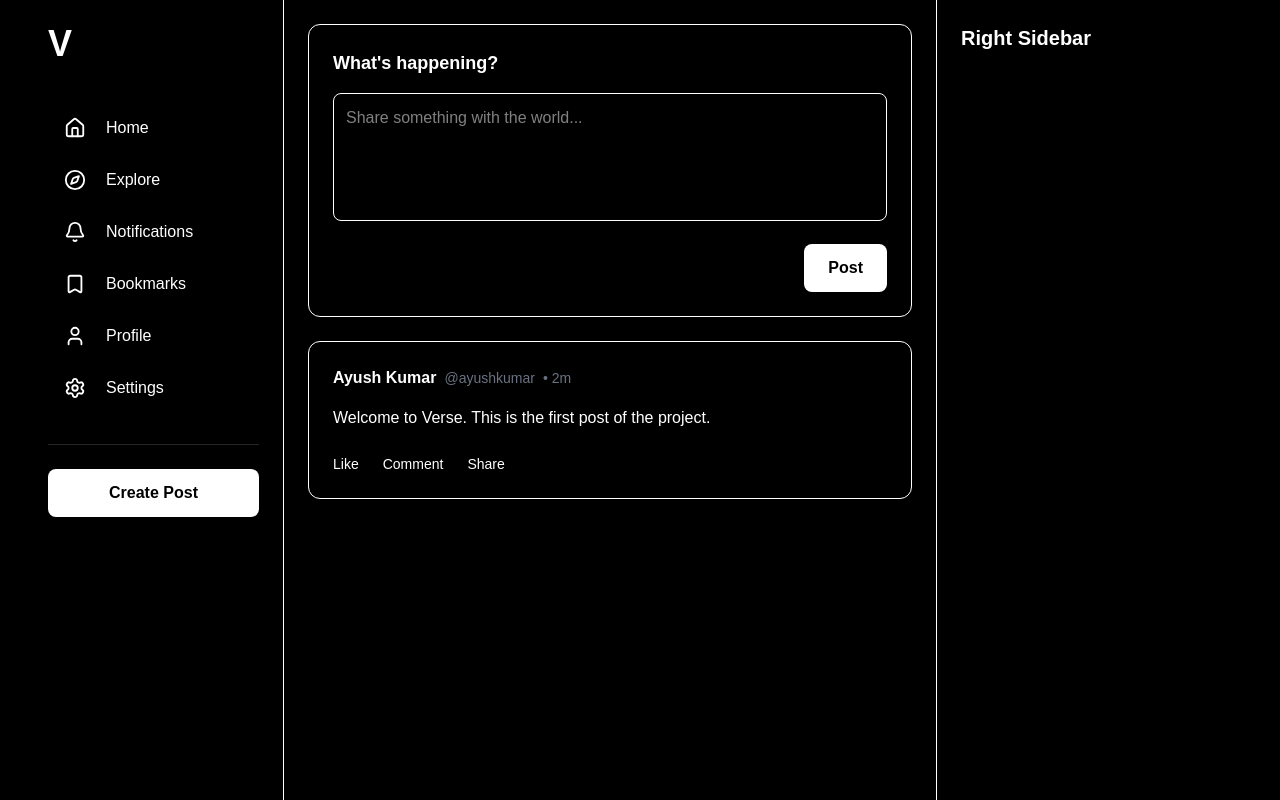
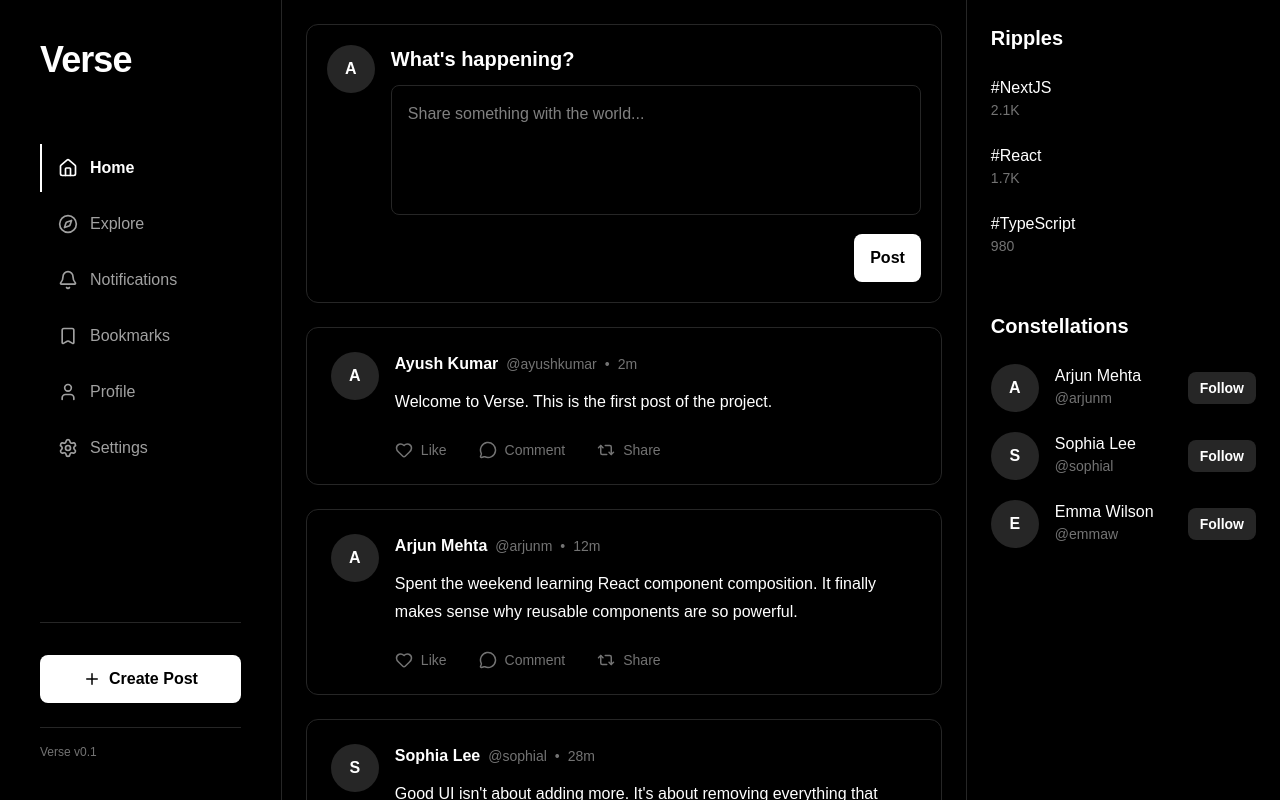
Before and after one commit to Ayushkumar20045/verse, a Next.js app: page / in a window 1280 px wide. Shown: the top 800 px of the page. Built offline with nearby package versions, Linux system fonts and the light colour scheme.

Commit message:
feat: refine desktop layout and improve UI components

```diff
--- a/app/page.tsx
+++ b/app/page.tsx
@@ -4,12 +4,23 @@ import Sidebar from "@/components/layout/Sidebar";
 
 export default function Home() {
   return (
-    <div className="bg-black text-white">
-      <div className="mx-auto grid min-h-screen max-w-7xl grid-cols-[260px_1fr_320px] px-6">
-        <Sidebar />
-        <Feed />
-        <RightSidebar />
+    <main className="min-h-screen bg-black text-white">
+      <div className="mx-auto flex max-w-[1440px]">
+        {/* Sidebar */}
+        <aside className="w-72 border-r border-neutral-800">
+          <Sidebar />
+        </aside>
+
+        {/* Feed */}
+        <section className="w-[700px] border-r border-neutral-800">
+          <Feed />
+        </section>
+
+        {/* Right Sidebar */}
+        <aside className="w-[320px]">
+          <RightSidebar />
+        </aside>
       </div>
-    </div>
+    </main>
   );
 }
--- a/components/feed/PostCard.tsx
+++ b/components/feed/PostCard.tsx
@@ -1,3 +1,11 @@
+import {
+  Heart,
+  MessageCircle,
+  Repeat2,
+} from "lucide-react";
+
+import Avatar from "@/components/ui/Avatar";
+
 type PostCardProps = {
   author: string;
   username: string;
@@ -12,25 +20,50 @@ export default function PostCard({
   content,
 }: PostCardProps) {
   return (
-    <article className="rounded-xl border p-6">
-      <div className="flex items-center gap-2">
-        <h3 className="font-semibold">{author}</h3>
+    <article className="rounded-xl border border-neutral-800 p-6 transition-colors hover:border-neutral-700">
+      <div className="flex items-start gap-4">
+        <Avatar name={author} />
 
-        <span className="text-sm text-gray-500">
-          {username}
-        </span>
+        <div className="flex-1">
+          <div className="flex items-center gap-2">
+            <h3 className="font-semibold">
+              {author}
+            </h3>
 
-        <span className="text-sm text-gray-500">
-          • {time}
-        </span>
-      </div>
+            <span className="text-sm text-neutral-500">
+              {username}
+            </span>
 
-      <p className="mt-4">{content}</p>
+            <span className="text-sm text-neutral-500">
+              •
+            </span>
 
-      <div className="mt-6 flex gap-6 text-sm">
-        <button>Like</button>
-        <button>Comment</button>
-        <button>Share</button>
+            <span className="text-sm text-neutral-500">
+              {time}
+            </span>
+          </div>
+
+          <p className="mt-3 leading-7">
+            {content}
+          </p>
+
+          <div className="mt-6 flex items-center gap-8 text-sm text-neutral-500">
+            <button className="flex items-center gap-2 transition-colors hover:text-red-500">
+              <Heart size={18} />
+              <span>Like</span>
+            </button>
+
+            <button className="flex items-center gap-2 transition-colors hover:text-blue-500">
+              <MessageCircle size={18} />
+              <span>Comment</span>
+            </button>
+
+            <button className="flex items-center gap-2 transition-colors hover:text-green-500">
+              <Repeat2 size={18} />
+              <span>Share</span>
+            </button>
+          </div>
+        </div>
       </div>
     </article>
   );
--- a/components/feed/PostComposer.tsx
+++ b/components/feed/PostComposer.tsx
@@ -1,23 +1,29 @@
+import Avatar from "@/components/ui/Avatar";
 import Button from "@/components/ui/Button";
 
 export default function PostComposer() {
   return (
-    <section className="rounded-xl border p-6">
-     <h2 className="text-lg font-semibold">
+    <section className="rounded-xl border border-neutral-800 p-5">
+      <div className="flex items-start gap-4">
+        <Avatar name="Ayush Kumar" />
+
+        <div className="flex-1">
+<h2 className="mb-3 text-xl font-semibold">
   What&apos;s happening?
 </h2>
+
           <textarea
+            rows={4}
             placeholder="Share something with the world..."
-        className="mt-4 h-32 w-full resize-none rounded-lg border p-3 outline-none"
+            className="w-full resize-none rounded-lg border border-neutral-800 bg-transparent p-4 outline-none transition-colors focus:border-neutral-600"
           />
 
-      <div className="mt-4 flex justify-end">
-        <Button
-          variant="primary"
-          className="w-auto px-6"
-        >
+          <div className="mt-3 flex justify-end">
+            <Button variant="primary">
               Post
             </Button>
+          </div>
+        </div>
       </div>
     </section>
   );
--- a/components/layout/RightSidebar.tsx
+++ b/components/layout/RightSidebar.tsx
@@ -1,7 +1,72 @@
+import Avatar from "@/components/ui/Avatar";
+import Button from "@/components/ui/Button";
+
+import { trends } from "@/lib/trends";
+import { users } from "@/lib/users";
+
 export default function RightSidebar() {
   return (
-    <aside className="min-h-screen border-l p-6">
-      <h2 className="text-xl font-bold">Right Sidebar</h2>
+    <aside className="min-h-screen p-6">
+      {/* Ripples */}
+      <section>
+        <h2 className="mb-6 text-xl font-bold">
+          Ripples
+        </h2>
+
+        <div className="space-y-6">
+          {trends.map((trend) => (
+            <div
+              key={trend.id}
+              className="cursor-pointer transition-colors hover:text-neutral-300"
+            >
+              <h3 className="font-medium">
+                {trend.topic}
+              </h3>
+
+              <p className="text-sm text-neutral-500">
+                {trend.posts}
+              </p>
+            </div>
+          ))}
+        </div>
+      </section>
+
+      {/* Constellations */}
+      <section className="mt-14">
+        <h2 className="mb-6 text-xl font-bold">
+          Constellations
+        </h2>
+
+        <div className="space-y-5">
+          {users.map((user) => (
+            <div
+              key={user.id}
+              className="flex items-center justify-between"
+            >
+              <div className="flex items-center gap-4">
+                <Avatar name={user.name} />
+
+                <div>
+                  <h3 className="font-medium leading-none">
+                    {user.name}
+                  </h3>
+
+                  <p className="mt-1 text-sm text-neutral-500">
+                    {user.username}
+                  </p>
+                </div>
+              </div>
+
+              <Button
+                variant="secondary"
+                size="sm"
+              >
+                Follow
+              </Button>
+            </div>
+          ))}
+        </div>
+      </section>
     </aside>
   );
 }
--- a/components/layout/Sidebar.tsx
+++ b/components/layout/Sidebar.tsx
@@ -1,27 +1,37 @@
 import Link from "next/link";
+import { Plus } from "lucide-react";
+
 import Button from "@/components/ui/Button";
 import { navigation } from "@/lib/navigation";
 
 export default function Sidebar() {
   return (
-    <aside className="min-h-screen border-r p-6">
-      <h1 className="mb-10 text-4xl font-extrabold tracking-tight">
-        V
-      </h1>
+    <aside className="flex h-screen flex-col px-10 py-10">
+      {/* Logo */}
+      <div className="mb-12">
+        <h1 className="text-4xl font-extrabold tracking-tight">
+          Verse
+        </h1>
+      </div>
 
-      <nav className="mt-6">
-        <ul className="space-y-1">
-          {navigation.map((item) => {
+      {/* Navigation */}
+      <nav className="mt-4 flex-1">
+        <ul className="space-y-2">
+          {navigation.map((item, index) => {
             const Icon = item.icon;
+            const isActive = index === 0;
 
             return (
               <li key={item.id}>
                 <Link
                   href={item.href}
-                  className="flex items-center gap-5 rounded-lg px-4 py-3 text-base font-medium transition-colors hover:bg-neutral-900"
+                  className={`flex items-center gap-3 border-l-2 py-3 pl-4 transition-all duration-200 ${
+                    isActive
+                      ? "border-white text-white font-semibold"
+                      : "border-transparent text-neutral-400 hover:border-neutral-700 hover:text-white"
+                  }`}
                 >
-                  <Icon size={22} />
-
+                  <Icon size={20} />
                   <span>{item.label}</span>
                 </Link>
               </li>
@@ -30,10 +40,22 @@ export default function Sidebar() {
         </ul>
       </nav>
 
-      <div className="mt-8 border-t border-neutral-800 pt-6">
-        <Button variant="primary" className="w-full">
-          Create Post
+      {/* Create Post */}
+      <div className="mt-10 border-t border-neutral-800 pt-8">
+        <Button
+          variant="primary"
+          className="flex w-full items-center justify-center gap-2"
+        >
+          <Plus size={18} />
+          <span>Create Post</span>
         </Button>
+      </div>
+
+      {/* Footer */}
+      <div className="mt-6 border-t border-neutral-800 pt-4">
+        <p className="text-xs text-neutral-500">
+          Verse v0.1
+        </p>
       </div>
     </aside>
   );
--- a/components/ui/Button.tsx
+++ b/components/ui/Button.tsx
@@ -4,11 +4,13 @@ import clsx from "clsx";
 type ButtonProps = {
   children: ReactNode;
   variant: "primary" | "secondary" | "danger";
+  size?: "sm" | "md";
 } & ButtonHTMLAttributes<HTMLButtonElement>;
 
 export default function Button({
   children,
   variant,
+  size = "md",
   className,
   ...props
 }: ButtonProps) {
@@ -18,11 +20,17 @@ export default function Button({
     danger: "bg-red-600 text-white hover:bg-red-700",
   };
 
+  const sizes = {
+    sm: "px-3 py-1.5 text-sm",
+    md: "px-4 py-3",
+  };
+
   return (
     <button
       className={clsx(
-        "rounded-lg px-4 py-3 font-semibold transition-colors",
+        "rounded-lg font-semibold transition-colors",
         variants[variant],
+        sizes[size],
         className
       )}
       {...props}
--- a/lib/posts.ts
+++ b/lib/posts.ts
@@ -6,4 +6,44 @@ export const posts = [
     time: "2m",
     content: "Welcome to Verse. This is the first post of the project.",
   },
+  {
+    id: 2,
+    author: "Arjun Mehta",
+    username: "@arjunm",
+    time: "12m",
+    content:
+      "Spent the weekend learning React component composition. It finally makes sense why reusable components are so powerful.",
+  },
+  {
+    id: 3,
+    author: "Sophia Lee",
+    username: "@sophial",
+    time: "28m",
+    content:
+      "Good UI isn't about adding more. It's about removing everything that doesn't need to be there.",
+  },
+  {
+    id: 4,
+    author: "Noah Carter",
+    username: "@noahc",
+    time: "1h",
+    content:
+      "Just deployed my portfolio after weeks of polishing it. Small improvements every day really do add up.",
+  },
+  {
+    id: 5,
+    author: "Emma Wilson",
+    username: "@emmaw",
+    time: "2h",
+    content:
+      "TypeScript felt difficult at first, but now I can't imagine building a React app without it.",
+  },
+  {
+    id: 6,
+    author: "Ava Brooks",
+    username: "@avab",
+    time: "5h",
+    content:
+      "Building projects from scratch teaches far more than watching endless tutorials.",
+  },
 ];
--- /dev/null
+++ b/lib/trends.ts
@@ -0,0 +1,17 @@
+export const trends = [
+  {
+    id: 1,
+    topic: "#NextJS",
+    posts: "2.1K",
+  },
+  {
+    id: 2,
+    topic: "#React",
+    posts: "1.7K",
+  },
+  {
+    id: 3,
+    topic: "#TypeScript",
+    posts: "980",
+  },
+];
--- /dev/null
+++ b/lib/users.ts
@@ -0,0 +1,17 @@
+export const users = [
+  {
+    id: 1,
+    name: "Arjun Mehta",
+    username: "@arjunm",
+  },
+  {
+    id: 2,
+    name: "Sophia Lee",
+    username: "@sophial",
+  },
+  {
+    id: 3,
+    name: "Emma Wilson",
+    username: "@emmaw",
+  },
+];
```
Also changed, not shown: 2 other files (tests, documents, lock files or other folders). Lines whose indentation alone changed are shown as unchanged.
